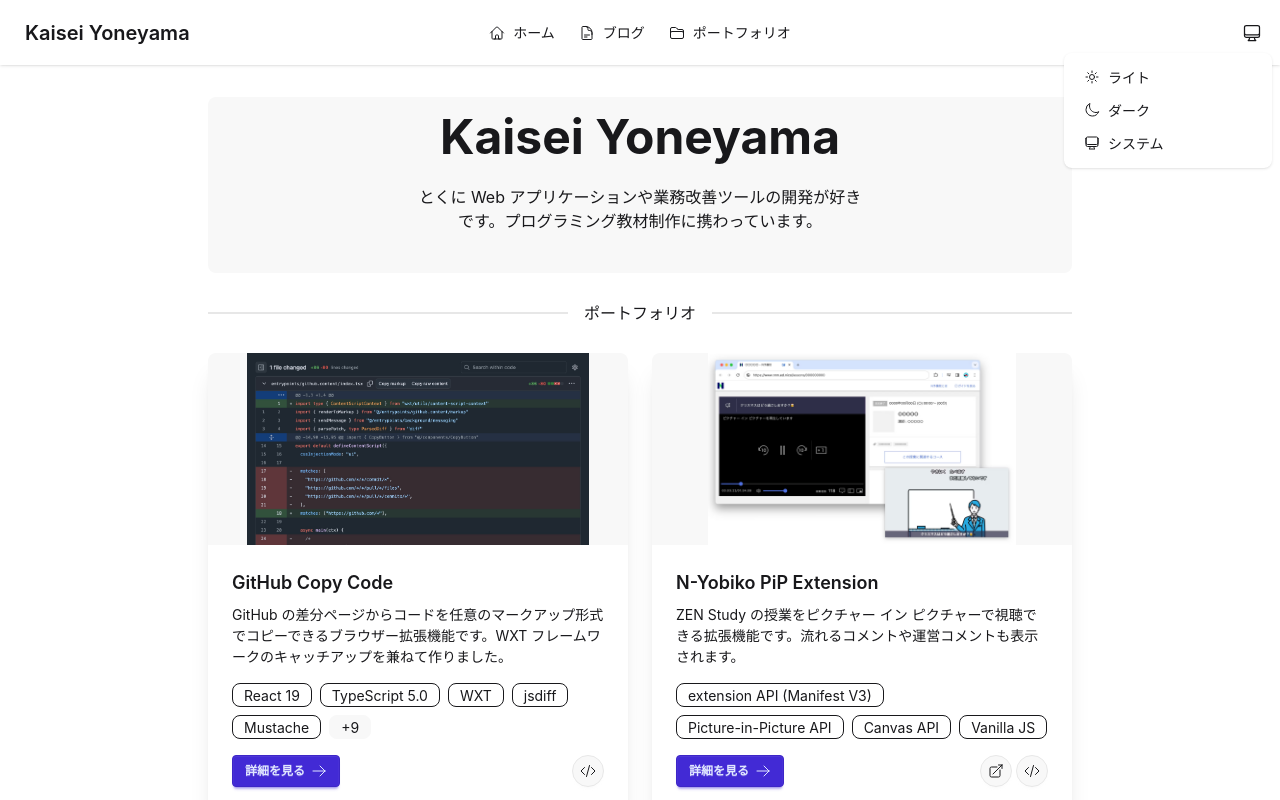
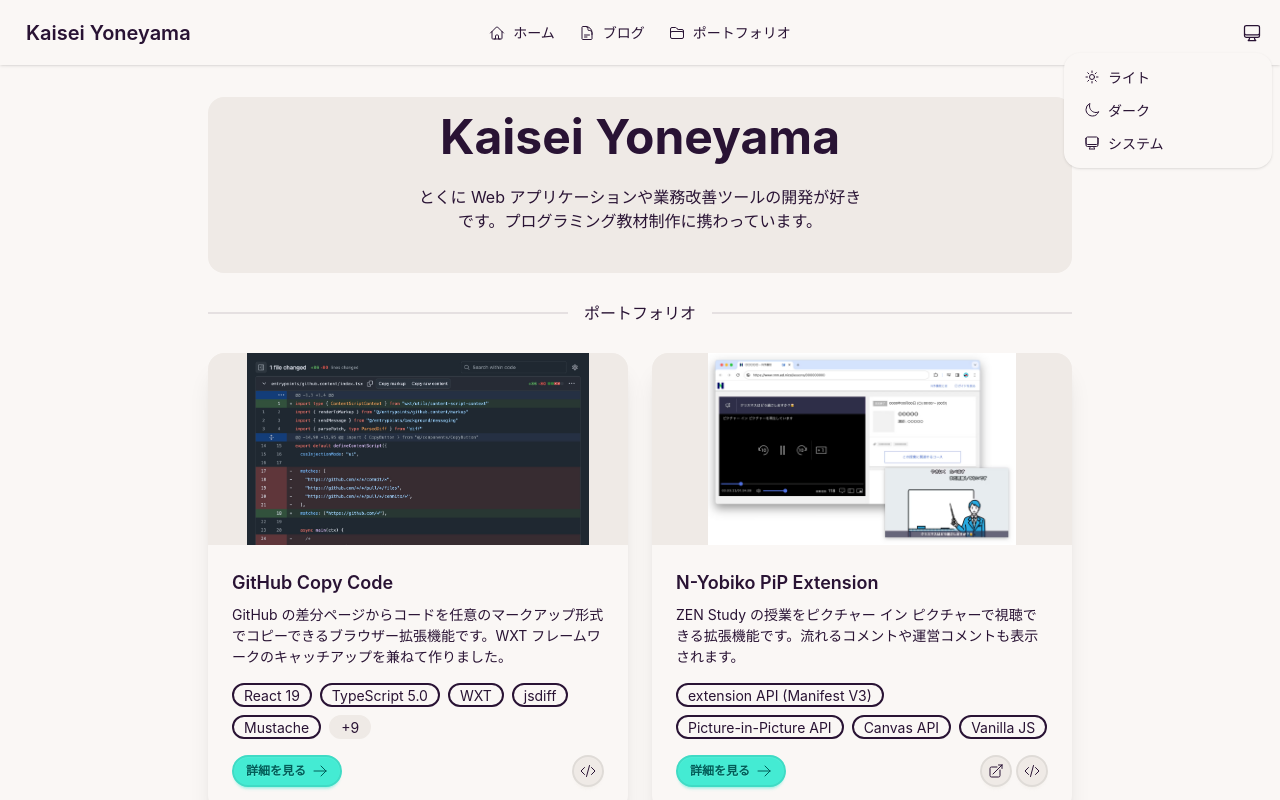
Before and after one commit to Kaisei-Yoneyama/Kaisei-Yoneyama.github.io, a Next.js app: page / in a window 1280 px wide. Both pictures are taken after a click on the button 1252 px from the left and 32 px from the top of the page. Shown: the top 800 px of the page. Built offline with nearby package versions, Linux system fonts and the light colour scheme.

Commit message:
デフォルトのテーマを light から cupcake に変更

```diff
--- a/app/components/nav.tsx
+++ b/app/components/nav.tsx
@@ -86,7 +86,7 @@ export function Navbar() {
       <div className="navbar-end">
         <div className="dropdown dropdown-end">
           <div tabIndex={0} role="button" className="btn btn-ghost btn-circle">
-            {theme === "light" ? (
+            {theme === "cupcake" ? (
               <SunIcon className="h-5 w-5" />
             ) : theme === "dark" ? (
               <MoonIcon className="h-5 w-5" />
@@ -100,8 +100,8 @@ export function Navbar() {
           >
             <li>
               <button
-                onClick={() => changeTheme("light")}
-                className={clsx(theme === "light" && "active")}
+                onClick={() => changeTheme("cupcake")}
+                className={clsx(theme === "cupcake" && "active")}
               >
                 <SunIcon className="h-4 w-4" />
                 ライト
--- a/app/global.css
+++ b/app/global.css
@@ -2,7 +2,7 @@
 @plugin "@tailwindcss/typography";
 @plugin "daisyui" {
   themes:
-    light --default,
+    cupcake --default,
     dark --prefersdark;
 }
 
--- a/app/hooks/use-theme.ts
+++ b/app/hooks/use-theme.ts
@@ -2,7 +2,7 @@
 
 import { useEffect, useState } from "react"
 
-export type Theme = "light" | "dark" | "system"
+export type Theme = "cupcake" | "dark" | "system"
 
 export function useTheme() {
   const [theme, setTheme] = useState<Theme>("system")
```
